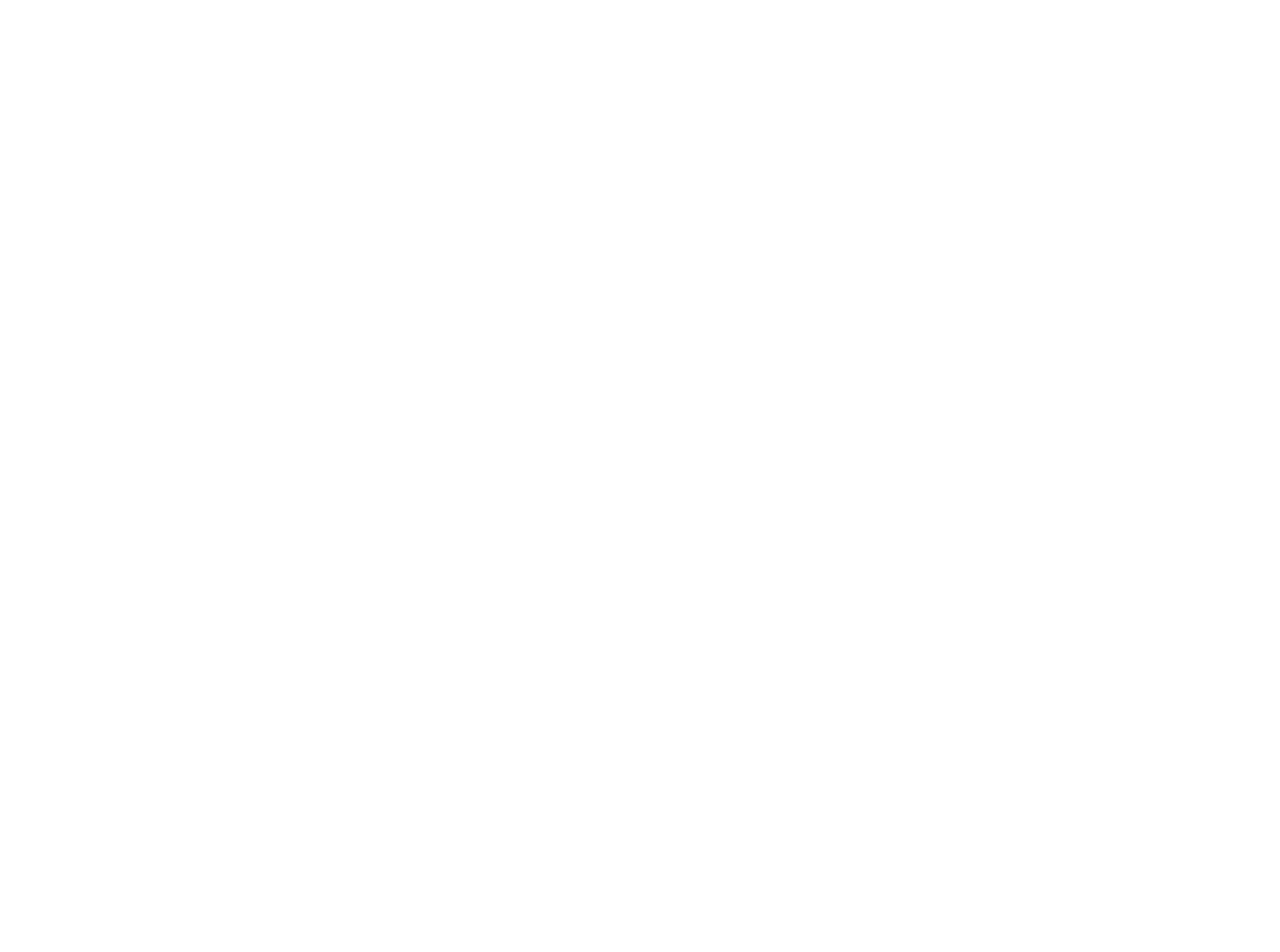
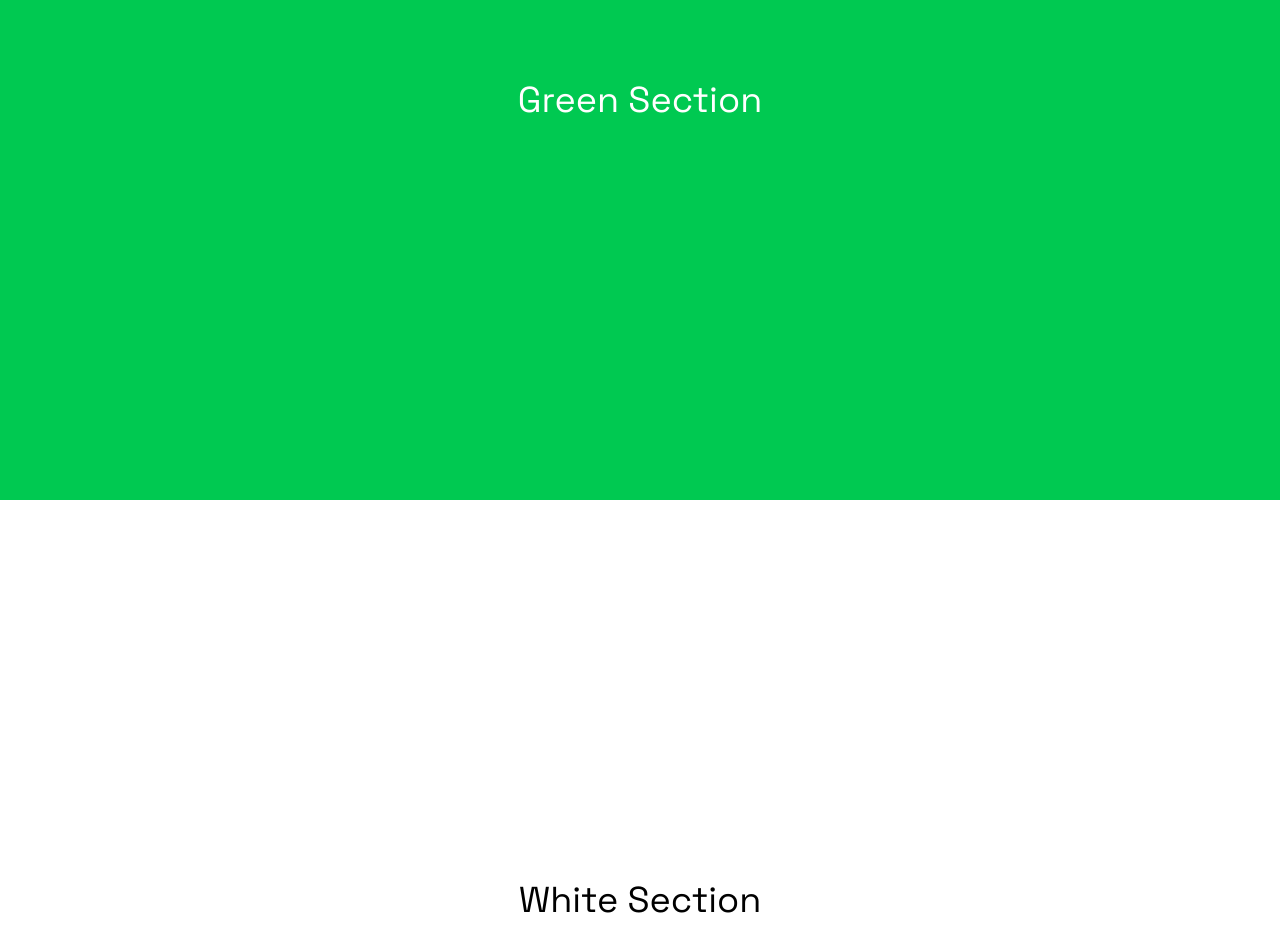
Before and after one commit to hadedeji10k/nacomes-fe, a React (Vite) app: page / in a window 1280 px wide. Shown: the part 376-1328 px from the top of the page. Before the commit the page ends 800 px from the top, so only its background shows below. Built offline with nearby package versions, Linux system fonts and the light colour scheme.

Commit message:
changes to app.jsx

```diff
--- a/src/App.jsx
+++ b/src/App.jsx
@@ -33,6 +33,19 @@
   return (
     <div>
       <Navbar bgColor={bgColor} />
+
+      {/* Green section */}
+      <div
+        ref={greenSectionRef}
+        className="h-screen bg-green-500 flex items-center justify-center"
+      >
+        <h1 className="text-4xl text-white">Green Section</h1>
+      </div>
+
+      {/* White section */}
+      <div className="h-screen bg-white flex items-center justify-center">
+        <h1 className="text-4xl text-black">White Section</h1>
+      </div>
     </div>
   );
 };
```
